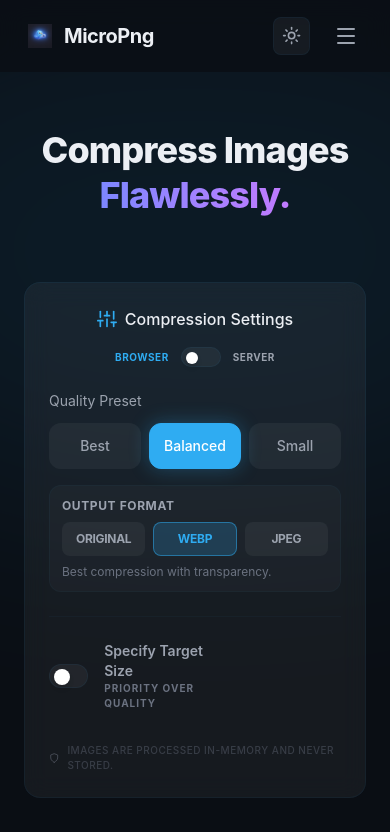
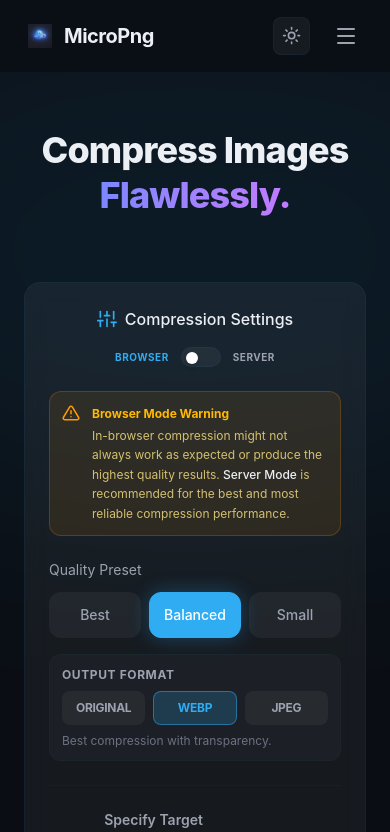
Before and after one commit to SahilFruitwala/MicroPng, a Next.js app: page / in a window 390 px wide. Shown: the top 832 px of the page. Built offline with nearby package versions, Linux system fonts and the light colour scheme.

Commit message:
feat: Enable browser compression mode on mobile and refine the browser mode warning message.

```diff
--- a/src/app/page.tsx
+++ b/src/app/page.tsx
@@ -227,13 +227,11 @@ export default function Home() {
                                  </h3>
                                  <div className="flex gap-2">
                                      <div
-                                         className={`flex items-center gap-3 cursor-pointer group/mode-toggle ${isMobile ? 'opacity-50 cursor-not-allowed' : ''}`}
+                                         className={`flex items-center gap-3 cursor-pointer group/mode-toggle transition-opacity duration-300`}
                                          onClick={() => {
-                                             if (!isMobile) {
-                                                 setProcessingMode(processingMode === 'client' ? 'server' : 'client');
-                                             }
+                                             setProcessingMode(processingMode === 'client' ? 'server' : 'client');
                                          }}
-                                         title={isMobile ? "Browser compression is disabled on mobile" : ""}
+                                         title={isMobile && processingMode === 'server' ? "Browser compression is not recommended on mobile but can be enabled" : ""}
                                      >
                                          <span className={`text-[10px] font-bold uppercase tracking-wider transition-colors ${processingMode === 'client' ? 'text-primary' : 'text-muted'}`}>Browser</span>
                                          <div className={`w-10 h-5 rounded-full p-1 transition-all duration-300 relative ${processingMode === 'server' ? 'bg-primary shadow-[0_0_15px_rgba(var(--primary-rgb),0.4)]' : 'bg-surface border border-border'}`}>
@@ -244,12 +242,14 @@ export default function Home() {
                                  </div>
                              </div>
 
-                            {isMobile && (
+                            {processingMode === 'client' && (
                                 <div className="bg-amber-500/10 border border-amber-500/20 rounded-xl p-3 flex gap-3 animate-in fade-in slide-in-from-top-2">
                                     <svg width="18" height="18" viewBox="0 0 24 24" fill="none" stroke="currentColor" strokeWidth="2" strokeLinecap="round" strokeLinejoin="round" className="text-amber-500 shrink-0"><path d="M10.29 3.86L1.82 18a2 2 0 0 0 1.71 3h16.94a2 2 0 0 0 1.71-3L13.71 3.86a2 2 0 0 0-3.42 0z"/><line x1="12" y1="9" x2="12" y2="13"/><line x1="12" y1="17" x2="12.01" y2="17"/></svg>
                                     <p className="text-xs text-amber-200/80 leading-relaxed">
-                                        <strong className="text-amber-400 block mb-0.5">Mobile Device Detected</strong>
-                                        In-browser compression is disabled. It is highly CPU-intensive and inefficient on mobile hardware. Using high-performance <span className="text-foreground font-medium">Server Mode</span> for the best experience.
+                                        <strong className="text-amber-400 block mb-0.5">Browser Mode Warning</strong>
+                                        In-browser compression might not always work as expected or produce the highest quality results.
+                                        {isMobile && " On mobile devices, it can be extremely CPU-intensive and may cause performance issues."}
+                                        <span className="text-foreground font-medium"> Server Mode</span> is recommended for the best and most reliable compression performance.
                                     </p>
                                 </div>
                             )}
```
